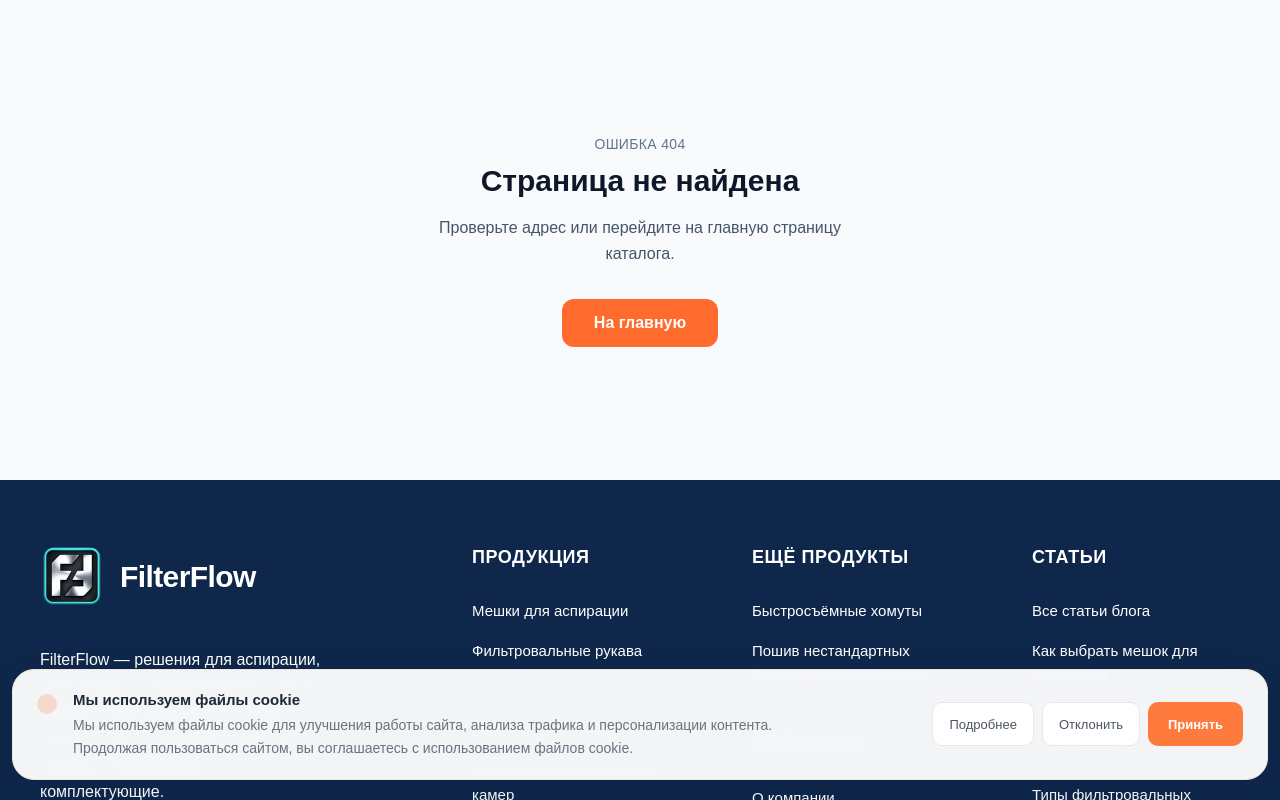
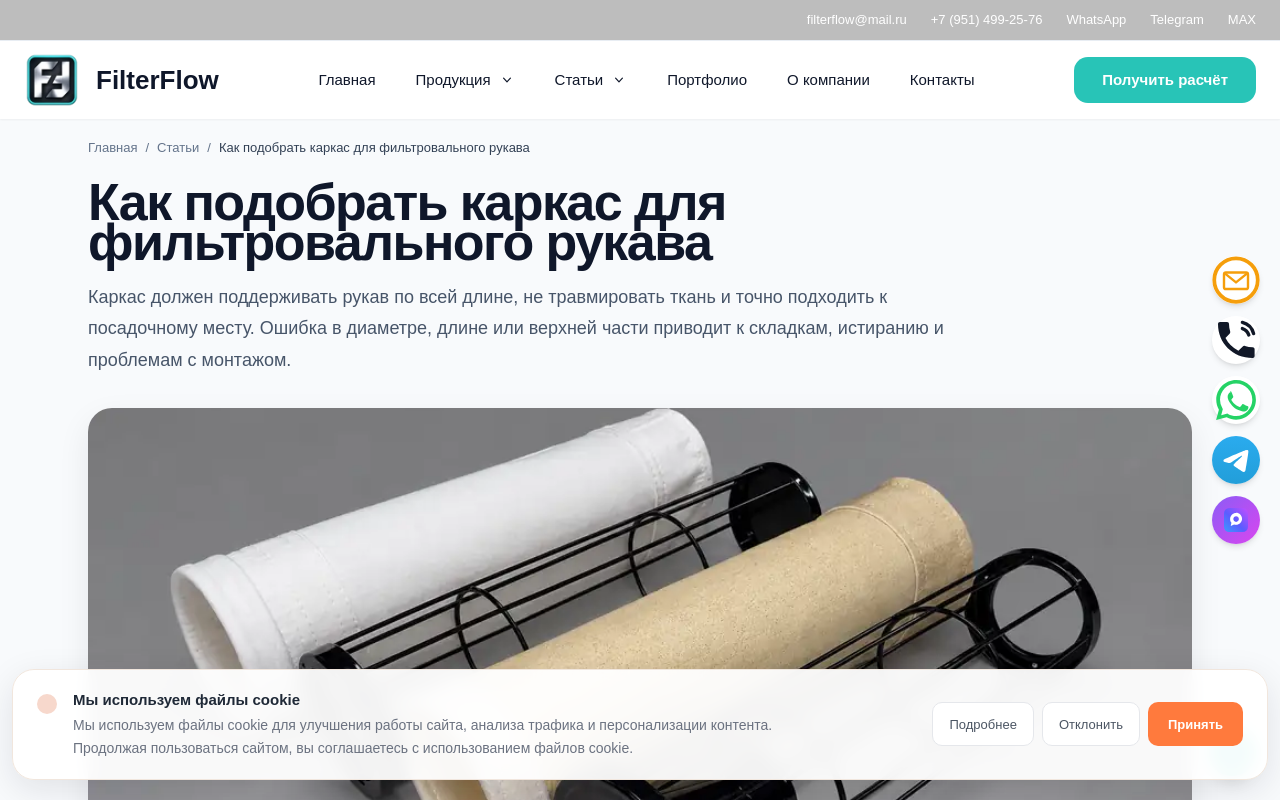
Before and after one commit to karipupkina-ux/filterflow-next, a Next.js app: page /blog/kak-podobrat-karkas-filtrovalnogo-rukava in a window 1280 px wide. Before the commit this address had no page. Shown: the top 800 px of the page. Built offline with nearby package versions, Linux system fonts and the light colour scheme.

Commit message:
SEO content: add article kak-podobrat-karkas-filtrovalnogo-rukava

```diff
--- /dev/null
+++ b/app/blog/kak-podobrat-karkas-filtrovalnogo-rukava/page.tsx
@@ -0,0 +1,79 @@
+import type { Metadata } from "next";
+import ClusterArticlePage from "../../components/ClusterArticlePage";
+import { pageMetadata } from "@/lib/seo-metadata";
+
+const PAGE_TITLE = "Как подобрать каркас для фильтровального рукава";
+const PAGE_DESCRIPTION = "Как подобрать каркас для фильтровального рукава: диаметр, длина, количество прутков, форма, материал, верхняя часть и совместимость с Вентури.";
+const PAGE_PATH = "/blog/kak-podobrat-karkas-filtrovalnogo-rukava";
+
+export const metadata: Metadata = pageMetadata({
+  title: PAGE_TITLE,
+  description: PAGE_DESCRIPTION,
+  path: PAGE_PATH,
+});
+
+export default function Page() {
+  return (
+    <ClusterArticlePage
+      title={PAGE_TITLE}
+      description={PAGE_DESCRIPTION}
+      path={PAGE_PATH}
+      image="/images/new-products/filter-cages-round.webp"
+      imageAlt="Металлические каркасы для фильтровальных рукавов"
+      datePublished="2026-10-15"
+      dateModified="2026-10-15"
+      intro="Каркас должен поддерживать рукав по всей длине, не травмировать ткань и точно подходить к посадочному месту. Ошибка в диаметре, длине или верхней части приводит к складкам, истиранию и проблемам с монтажом."
+      sections={[
+  {
+    "title": "Какие размеры нужны в первую очередь",
+    "bullets": [
+      "Наружный диаметр каркаса",
+      "Полная длина",
+      "Количество продольных прутков",
+      "Шаг опорных колец",
+      "Форма верхней и нижней части",
+      "Размер посадочного узла"
+    ]
+  },
+  {
+    "title": "Круглый или плоский каркас",
+    "paragraphs": [
+      "Круглые каркасы применяются в большинстве классических рукавных фильтров. Плоские используют в установках с ограниченным пространством или специальной геометрией фильтрующего элемента. Форму нельзя менять без проверки совместимости с корпусом и рукавом."
+    ]
+  },
+  {
+    "title": "Из какого материала делают каркасы",
+    "paragraphs": [
+      "Выбор зависит от температуры, влажности, коррозионной активности среды и требований к ресурсу. Обычно применяют сталь с защитным покрытием или нержавеющую сталь. Конкретное исполнение лучше привязывать к условиям эксплуатации."
+    ]
+  },
+  {
+    "title": "Нужна ли труба Вентури",
+    "paragraphs": [
+      "Вентури устанавливают в отдельных импульсных системах, чтобы сформировать и усилить поток продувочного воздуха в горловине рукава. Нужна ли она именно вашему фильтру, определяется конструкцией импульсной очистки."
+    ]
+  }
+]}
+      productHref="/karkasy-dlya-filtrovalnyh-rukavov/"
+      productLabel="Каркасы для фильтровальных рукавов"
+      productText="Изготавливаем и подбираем круглые и плоские каркасы по размерам, чертежу, фотографии или образцу."
+      related={[
+  {
+    "title": "Для чего нужна труба Вентури",
+    "href": "/blog/dlya-chego-nuzhna-truba-venturi/",
+    "text": "Отдельно разбираем назначение Вентури в рукавном фильтре."
+  },
+  {
+    "title": "Как выбрать фильтровальную ткань",
+    "href": "/blog/kak-vybrat-filtrovalnuyu-tkan/",
+    "text": "Материал рукава должен соответствовать условиям работы каркаса."
+  },
+  {
+    "title": "Как выбрать мешок для аспирации",
+    "href": "/blog/kak-vybrat-meshok-aspiracii/",
+    "text": "Подбор фильтрующего элемента по конструкции и размеру."
+  }
+]}
+    />
+  );
+}
```
